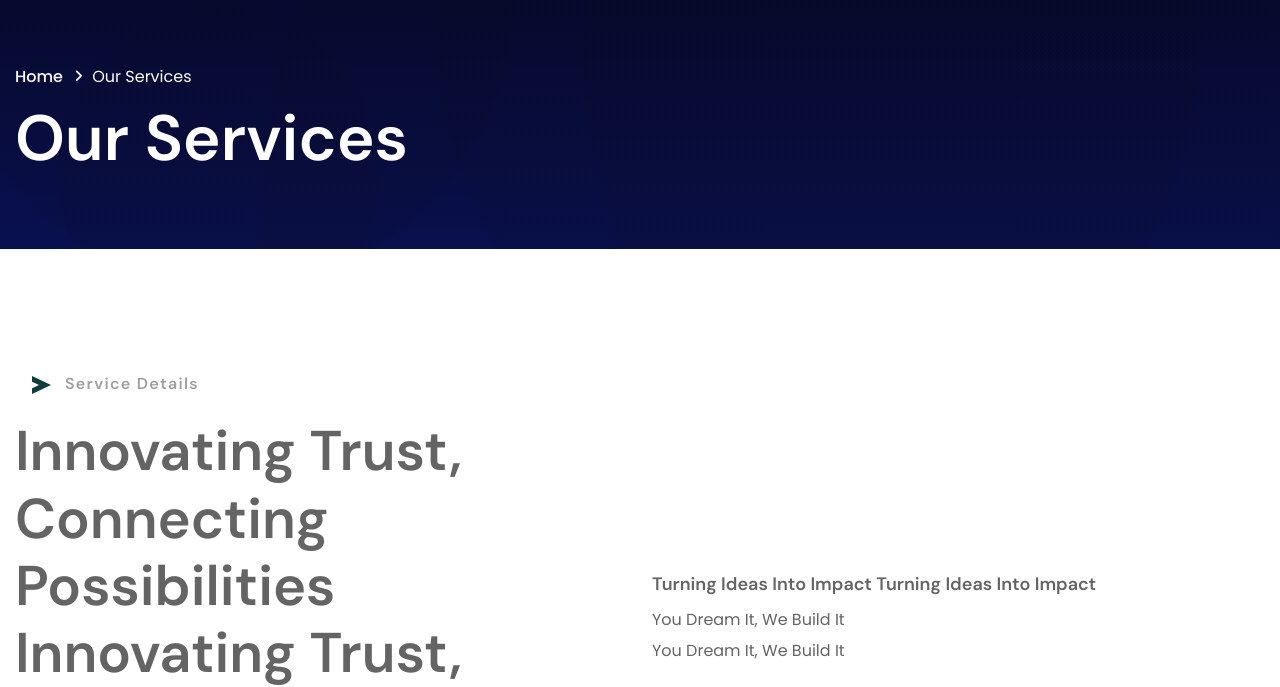
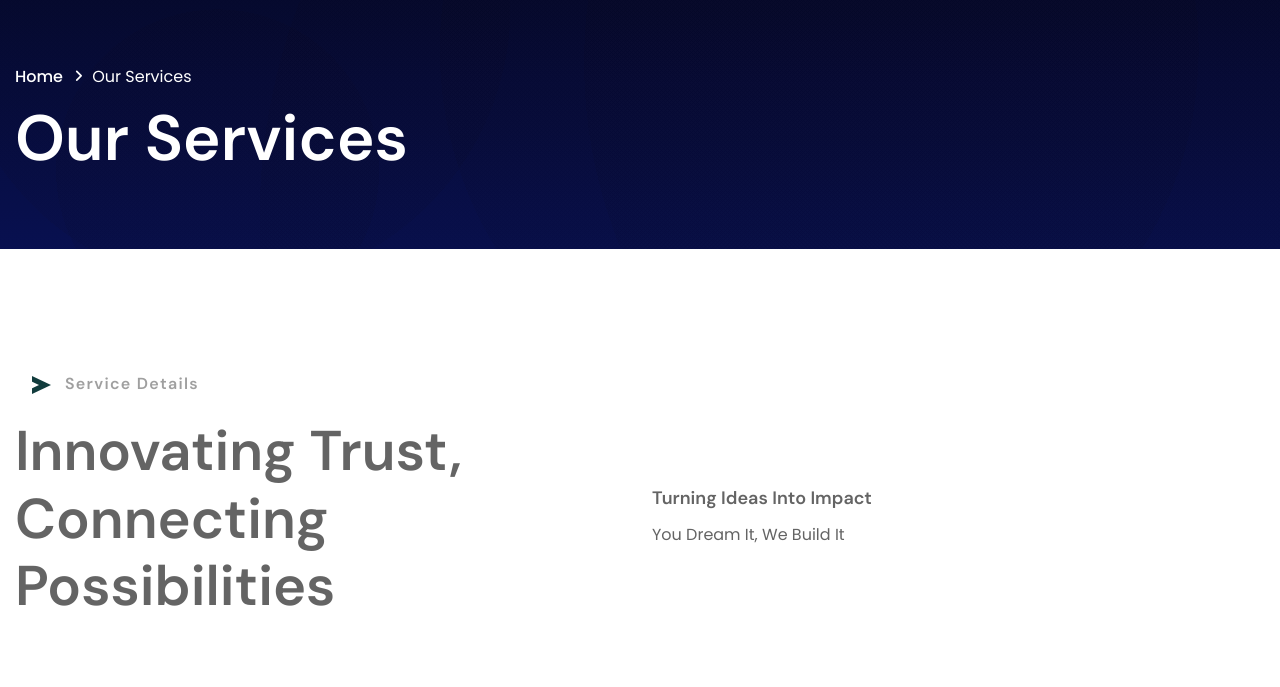
Before and after one commit to Mantravi-Technology/mantravi-front, a plain HTML site: page page-services.html in a window 1280 px wide. Shown: the part 83-770 px from the top of the page. Drawn offline with nearby package versions, Linux system fonts and the light colour scheme; some packages are replaced by stand-ins of ours; no server answers; a script that the page names is missing; files whose address does not match are found by name.

Commit message:
modified:   page-services.html

```diff
--- a/page-services.html
+++ b/page-services.html
@@ -230,7 +230,6 @@
 			</h6>
 			<h2 class="wow fadeInUp" data-wow-delay=".2s">
 				Innovating Trust, <br class="d-none d-lg-block"> Connecting Possibilities
-				Innovating Trust, <br class="d-none d-lg-block"> Connecting Possibilities
 			</h2>
 
 
@@ -241,9 +240,7 @@
             <div class="text mb-40">
 				<h5 class="wow fadeInUp" data-wow-delay=".2s">
 				Turning Ideas Into Impact
-				Turning Ideas Into Impact
 			</h5>
-			<p> 	You Dream It, We Build It</p>
 			<p> 	You Dream It, We Build It</p>
 			</div>
           </div>
```
